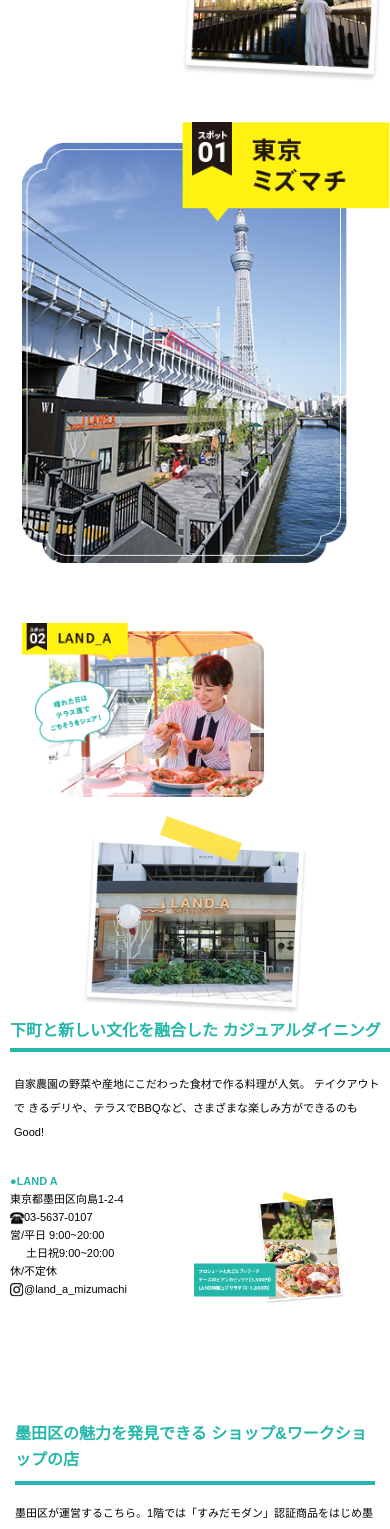
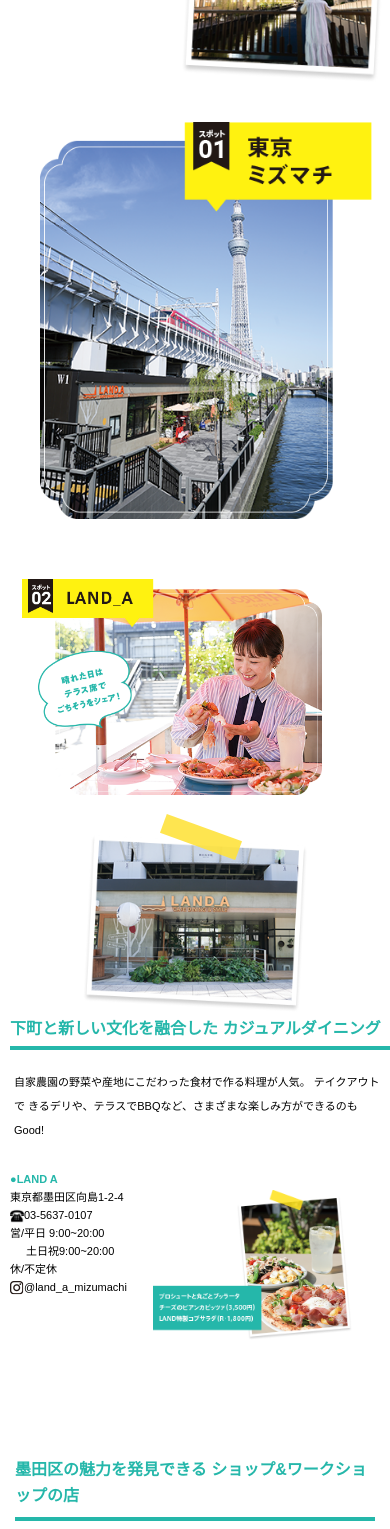
Before and after one commit to hars123h/japenese_toursite, a React (Create React App) app: page / in a window 390 px wide. Shown: the part 1480-3009 px from the top of the page. Built offline with nearby package versions, Linux system fonts and the light colour scheme.

Commit message:
Some phn fix

```diff
--- a/public/index.html
+++ b/public/index.html
@@ -15,7 +15,7 @@
 
     <link rel="manifest" href="%PUBLIC_URL%/manifest.json" />
 
-    <title></title>
+    <title>jetstar ジェットスターで行く！東京アップデート旅 | 高松-東京(成田)線</title>
   </head>
   <body>
     <noscript>You need to enable JavaScript to run this app.</noscript>
--- a/src/App.css
+++ b/src/App.css
@@ -150,6 +150,12 @@
   }
 }
 @media only screen and (max-width: 500px) {
+  .s3rightImage {
+    display: flex;
+    justify-content: center;
+    width: 90% !important;
+    margin: 0 auto 0 auto !important;
+  }
   .phn {
     display: none;
   }
@@ -183,7 +189,7 @@
     /* font-weight: 100 !important; */
   }
   .imageS4 {
-    width: 70% !important;
+    width: 86% !important;
   }
   .towerOuter {
     padding-left: 10px !important;
@@ -191,8 +197,13 @@
   .towerImg {
     margin-top: 20px !important;
     margin-right:80px !important;
-    width: 150px !important;
+    width: 200px !important;
 
+  }
+  .towerImgOuter {
+    display: flex;
+    flex: 100% !important;
+    width: 100%;
   }
   .towerStrip {
     margin-top: 20px !important;
@@ -253,6 +264,7 @@
   }
 
   .shibSmallMobile {
+
     font-size: 11px !important;
     display: block;
 
@@ -306,6 +318,7 @@
   }
   .miyashitaImg img {
     width: 85%;
+    margin: 0 auto 0 auto;
   }
   .screen_8Outer {
     padding-top: -35px !important;
@@ -398,7 +411,7 @@
   }
   .screen11Head {
     font-size: 11px;
-    text-align: center !important;
+    /* text-align: center !important; */
   }
   .screen11Right {
     width: 110%;
--- a/src/App.jsx
+++ b/src/App.jsx
@@ -149,7 +149,7 @@
 
             <div className='md:w-[40%] cstm:w-[50%] relative border-l-2 border-white pl-5 font-bold text-lg mt-10 md:mt-0'>
               <div className="relative">
-                <img src={s3rightImage} alt="building" className='w-[40rem] cstm:translate-x-8' />
+                <img src={s3rightImage} alt="building" className='w-[40rem] s3rightImage cstm:translate-x-8' />
                 {/* <img src={s3border_new} alt="border" className='absolute  top-1/2 left-1/2 transform -translate-x-[208px] -translate-y-1/2'/> */}
               </div>
               {/* <div className="absolute -top-6 -right- w-[200px]  lg:right-[40%]">
@@ -232,7 +232,7 @@
                 テイクアウトで きるデリや、テラスでBBQなど、さまざまな楽しみ方ができるのもGood!
               </div>
               <div className="part3 flex py-1 justify-between mt-5 text-[0.8rem] cstm:text-[12px] screen4ParaLi" style={{ lineHeight: '24px' }}>
-                <div style={{    width: "50%"}}>
+                <div style={{ width: "60%"}}>
                   <div className='text-[#25b7aa] font-bold'>●LAND A</div>
                   <div className='text-black'>東京都墨田区向島1-2-4</div>
                   <div className='text-black phn'><img src={phone_image} alt="phone" className='inline w-[14px] phn' />03-5637-0107</div>
@@ -242,8 +242,10 @@
                   <div className='text-black'><a href=" https://www.instagram.com/land_a_mizumachi/" target="_blank" rel="noreferrer"> <img src={instagram_icon} alt="insta_icon" className=' inline' />@land_a_mizumachi  </a></div>
                 </div>
 
-                <div className=''>
-                  <img src={s4lunch} alt="tower" className=' towerImg' style={{ marginLeft: '20px', marginTop:'20px' }} />
+
+
+                <div className='towerImgOuter'>
+                  <img src={s4lunch} alt="tower" className=' towerImg' style={{ marginTop:'20px' }} />
                   {/* <div className='w-[80px] opacity-80 h-[25px] bg-[#fee33d] absolute cstm:translate-y-6 -top-0.5 rotate-[20deg] left-[35%] z-10 towerStrip'> </div> */}
                 </div>
 
@@ -325,7 +327,7 @@
               <div>を体感!</div>
             </div>
 
-            <div className='md:w-[60%] cstm:flex cstm:flex-col cstm:justify-center border-t-2 md:border-t-0 border-white md:border-l-2 md:border-white md:pl-5 pl-0 font-bold md:text-sm xcstm:text-[0.53rem] nokn:text-xs shibSmallMobile'>
+            <div className=' pt-3 md:w-[60%] cstm:flex cstm:flex-col cstm:justify-center border-t-2 md:border-t-0 border-white md:border-l-2 md:border-white md:pl-5 pl-0 font-bold md:text-sm xcstm:text-[0.53rem] nokn:text-xs shibSmallMobile'>
               <div>若者や外国人観光客が集まる流行の発信地・渋谷で、東京の“いま” を体感!</div>
               {/* <div>を体感!</div> */}
             </div>
@@ -603,13 +605,13 @@
       <div className="screen_11  flex justify-center mt-[20px]">
         <div className='w-screen'>
           <div className="box text-white bg-[#00afde] flex flex-col md:flex-row p-4 md:w-[60%] xcstm:w-[90%] mx-auto cstm:w-[52%] max-w-6xl widthOuter">
-            <div className='flex flex-col justify-center items-center md:w-[40%] xcstm:w-[90%] xcstm:pb-3 md:pb-0'>
+            <div className='flex flex-col justify-center items-center md:w-[40%] xcstm:w-[100%] xcstm:pb-3 md:pb-0'>
               <div className='text-bold md:text-3xl xcstm:text-2xl mb-2 xcstm:text-center engFont'>Kiyosumishirakawa</div>
               <div className='font-bold text-5xl japFont'>清澄白河</div>
             </div>
-            <div className='flex flex-col justify-center md:w-[60%] xcstm:w-[90%] md:border-l-2 xcstm:border-t-2 md:border-t-0 border-white md:pl-5 xcstm:pl-0 font-bold xcstm:text-[0.65rem] xcstm:pt-2 md:pt-0 md:text-lg screen11Head'>
-              <div>"コーヒーの街として話題沸騰中の清澄白河。</div>
-              <div>  自然やアートにも触れられるスポットにも注目!</div>
+            <div className='flex flex-col justify-center md:w-[60%] xcstm:w-[100%] md:border-l-2 xcstm:border-t-2 md:border-t-0 border-white md:pl-5 xcstm:pl-0 font-bold xcstm:text-[0.65rem] xcstm:pt-2 md:pt-0 md:text-lg screen11Head'>
+              <div>"コーヒーの街として話題沸騰中の清澄白河。自然やアートにも触れられるスポットにも注目!</div>
+              {/* <div>  自然やアートにも触れられるスポットにも注目!</div> */}
             </div>
           </div>
 
@@ -794,7 +796,7 @@
               <div>小田急線線路跡の開発が進み、変化がめまぐるしい下北沢。新しい <br />
                 発見がある“街ぶら”に最適なエリア。</div>
             </div>
-            <div className='md:w-[60%] cstm:flex cstm:flex-col-reverse justify-center cstm:text-[14px]  md:border-l-2 xcstm:border-l-0 xcstm:border-t-2 md:border-t-0  border-white pl-5 font-bold xcstm:text-[0.45rem] md:text-[1rem] shibSmallMobile'>
+            <div className='md:w-[60%] cstm:flex cstm:flex-col-reverse justify-center cstm:text-[14px]  md:border-l-2 xcstm:border-l-0 xcstm:border-t-2 md:border-t-0  border-white  font-bold xcstm:text-[0.45rem] md:text-[1rem] shibSmallMobile'>
               <div>小田急線線路跡の開発が進み、変化がめまぐるしい下北沢。新しい
                 発見がある“街ぶら”に最適なエリア。</div>
             </div>
```
